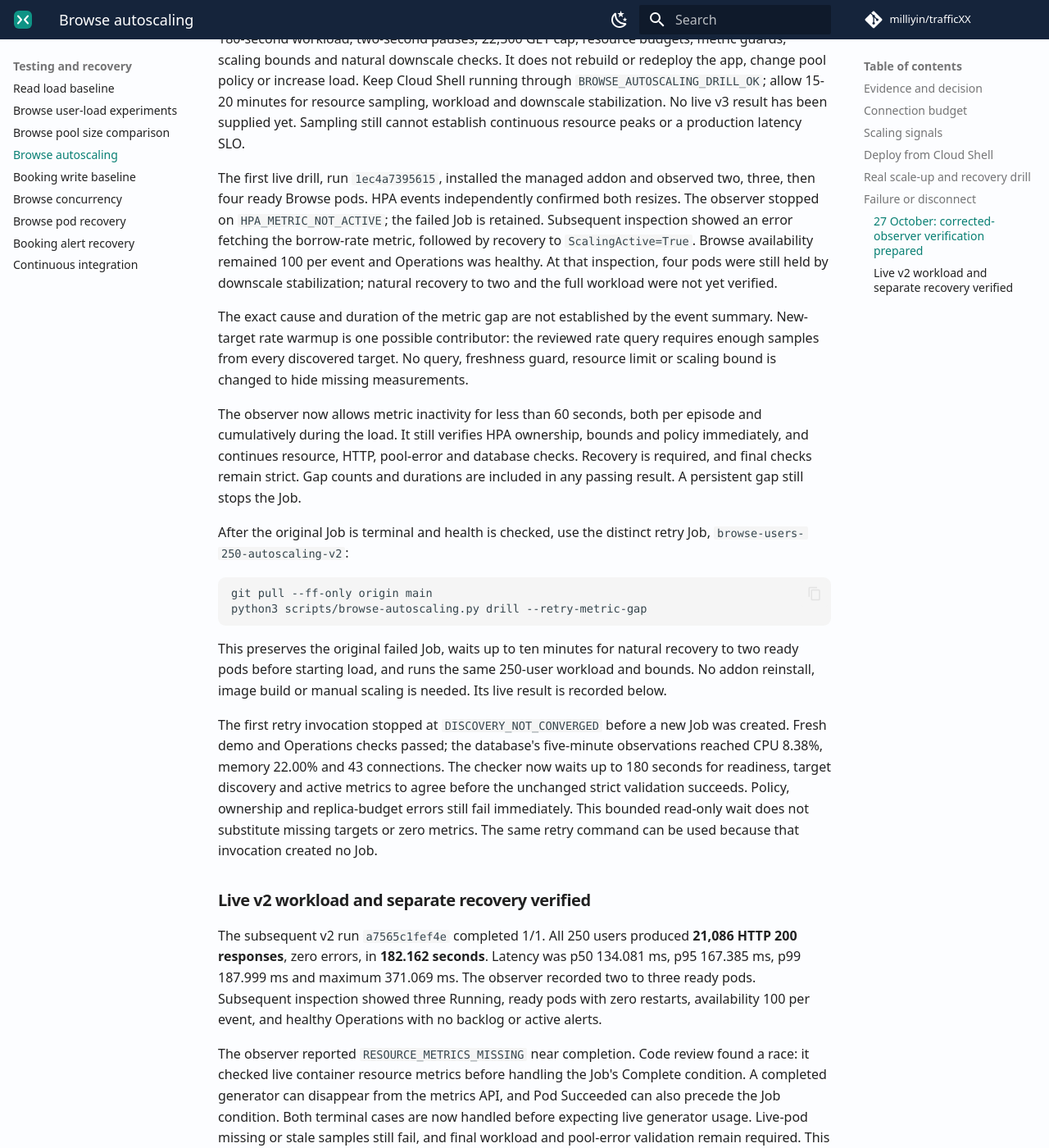
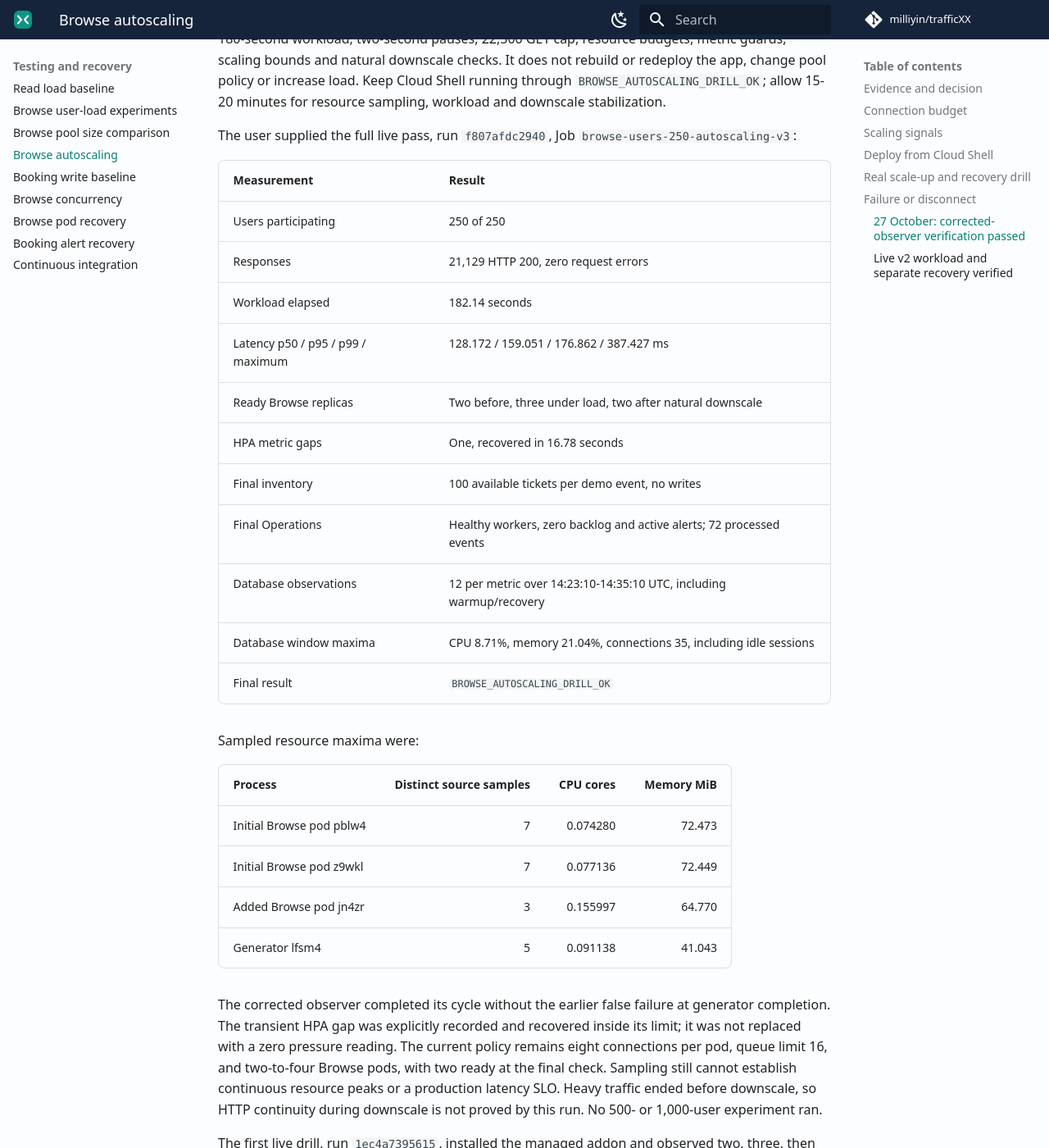
Before and after one commit to milliyin/trafficXX, an MkDocs documentation site: the page built from docs/browse-autoscaling.md, in a window 1280 px wide and 1400 px high, scrolled down 3432 px. Shown: the whole window at 82% size. Built offline with MkDocs 1.6.1 and Material for MkDocs 9.7.7, drawn with Linux system fonts in a browser that asks for light colours; comment, search, counter and statistics services are not loaded; some of the changed text lies outside the part shown.

Commit message:
docs: record complete 250-user autoscaling verification pass

```diff
--- a/docs/browse-autoscaling.md
+++ b/docs/browse-autoscaling.md
@@ -131,7 +131,7 @@ or drill result has been supplied yet.
 
 ## Failure or disconnect
 
-### 27 October: corrected-observer verification prepared
+### 27 October: corrected-observer verification passed
 
 Fresh user-run checks passed: two Browse replicas, eight connections per pod,
 zero pool pressure, demo availability 100 per event, and healthy Operations
@@ -148,9 +148,42 @@ same 250 paced users, 180-second workload, two-second pauses, 22,500 GET cap,
 resource budgets, metric guards, scaling bounds and natural downscale checks.
 It does not rebuild or redeploy the app, change pool policy or increase load.
 Keep Cloud Shell running through `BROWSE_AUTOSCALING_DRILL_OK`; allow 15-20
-minutes for resource sampling, workload and downscale stabilization. No live
-v3 result has been supplied yet. Sampling still cannot establish continuous
-resource peaks or a production latency SLO.
+minutes for resource sampling, workload and downscale stabilization.
+
+The user supplied the full live pass, run `f807afdc2940`, Job
+`browse-users-250-autoscaling-v3`:
+
+| Measurement | Result |
+| --- | --- |
+| Users participating | 250 of 250 |
+| Responses | 21,129 HTTP 200, zero request errors |
+| Workload elapsed | 182.14 seconds |
+| Latency p50 / p95 / p99 / maximum | 128.172 / 159.051 / 176.862 / 387.427 ms |
+| Ready Browse replicas | Two before, three under load, two after natural downscale |
+| HPA metric gaps | One, recovered in 16.78 seconds |
+| Final inventory | 100 available tickets per demo event, no writes |
+| Final Operations | Healthy workers, zero backlog and active alerts; 72 processed events |
+| Database observations | 12 per metric over 14:23:10-14:35:10 UTC, including warmup/recovery |
+| Database window maxima | CPU 8.71%, memory 21.04%, connections 35, including idle sessions |
+| Final result | `BROWSE_AUTOSCALING_DRILL_OK` |
+
+Sampled resource maxima were:
+
+| Process | Distinct source samples | CPU cores | Memory MiB |
+| --- | ---: | ---: | ---: |
+| Initial Browse pod pblw4 | 7 | 0.074280 | 72.473 |
+| Initial Browse pod z9wkl | 7 | 0.077136 | 72.449 |
+| Added Browse pod jn4zr | 3 | 0.155997 | 64.770 |
+| Generator lfsm4 | 5 | 0.091138 | 41.043 |
+
+The corrected observer completed its cycle without the earlier false failure
+at generator completion. The transient HPA gap was explicitly recorded and
+recovered inside its limit; it was not replaced with a zero pressure reading.
+The current policy remains eight connections per pod, queue limit 16, and
+two-to-four Browse pods, with two ready at the final check. Sampling still
+cannot establish continuous resource peaks or a production latency SLO. Heavy
+traffic ended before downscale, so HTTP continuity during downscale is not
+proved by this run. No 500- or 1,000-user experiment ran.
 
 The first live drill, run `1ec4a7395615`, installed the managed addon and
 observed two, three, then four ready Browse pods. HPA events independently
```
Also changed, not shown: docs/index.md (+7 -7 lines), docs/progress.md (+14 -3 lines), memeory.md (+9 -0 lines).
